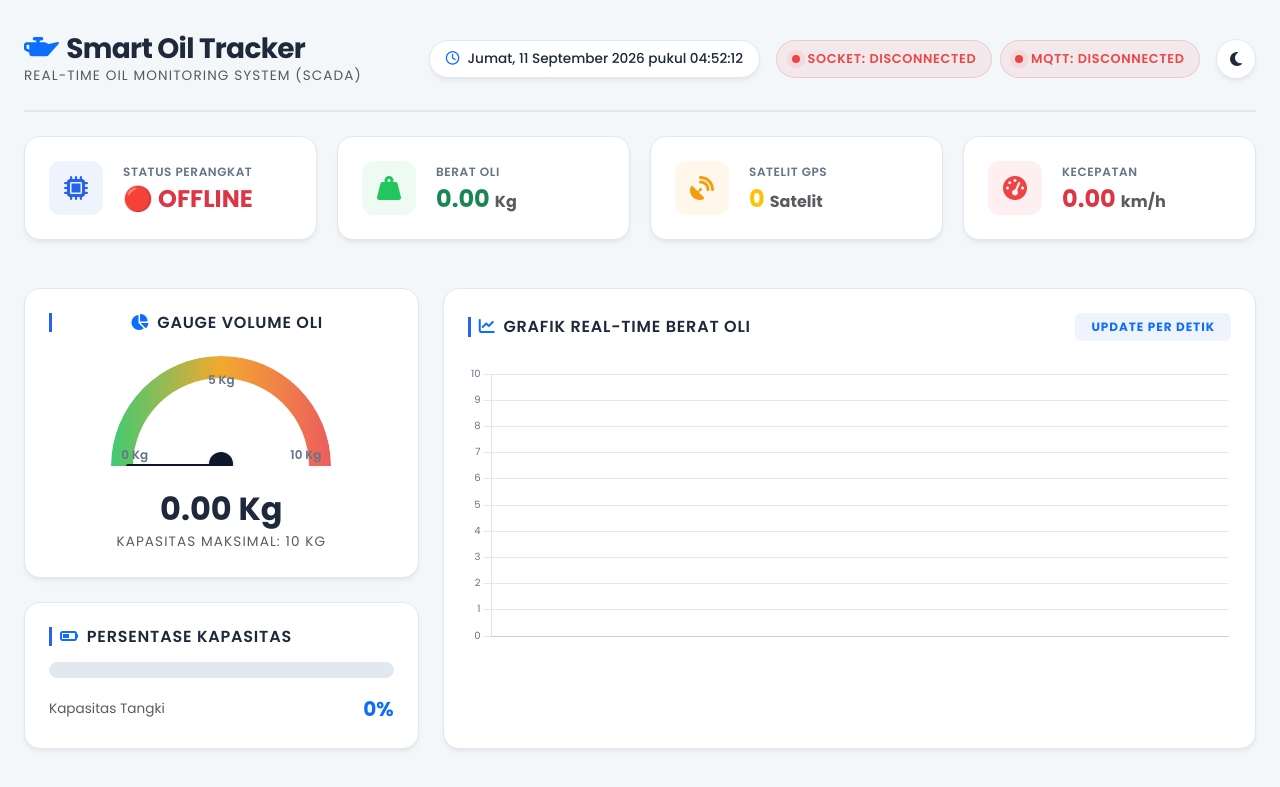
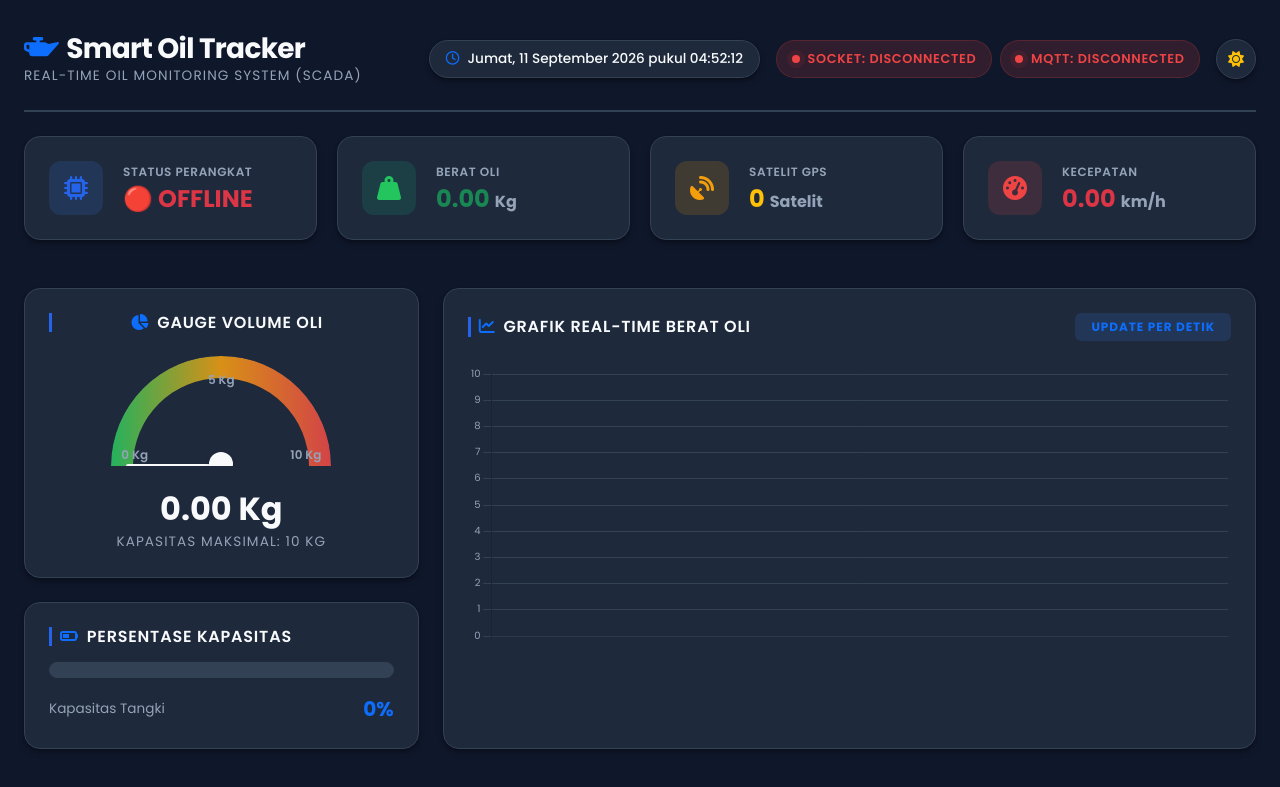
Before and after one commit to MustANice/smartoil, a website: page public/index.html in a window 1280 px wide. Shown: the top 787 px of the page. Drawn offline with nearby package versions, Linux system fonts and the light colour scheme; no server answers; grey boxes are pictures that could not be loaded.

Commit message:
fix(ui): improve dark mode text contrast and default theme fallback to dark

```diff
--- a/public/index.html
+++ b/public/index.html
@@ -26,11 +26,9 @@
   <!-- Prevent FOUC (Flash of Un-themed Content) -->
   <script>
     {
-      const colorScheme = localStorage.getItem("color-scheme");
-      if (colorScheme) {
-        document.querySelector('meta[name="color-scheme"]').content = colorScheme;
-        document.documentElement.setAttribute('data-theme', colorScheme);
-      }
+      const colorScheme = localStorage.getItem("color-scheme") || "dark";
+      document.querySelector('meta[name="color-scheme"]').content = colorScheme;
+      document.documentElement.setAttribute('data-theme', colorScheme);
     }
   </script>
 </head>
--- a/public/style.css
+++ b/public/style.css
@@ -49,6 +49,14 @@
   --soft-success: rgba(16, 185, 129, 0.15);
   --soft-warning: rgba(245, 158, 11, 0.15);
   --soft-danger: rgba(239, 68, 68, 0.15);
+}
+
+/* High Contrast Text Adjustments for Dark Mode */
+[data-theme="dark"] .text-muted,
+[data-theme="dark"] .card-subtitle,
+[data-theme="dark"] small,
+[data-theme="dark"] .text-secondary {
+  color: #94a3b8 !important;
 }
 
 /* Base Styles */
```
